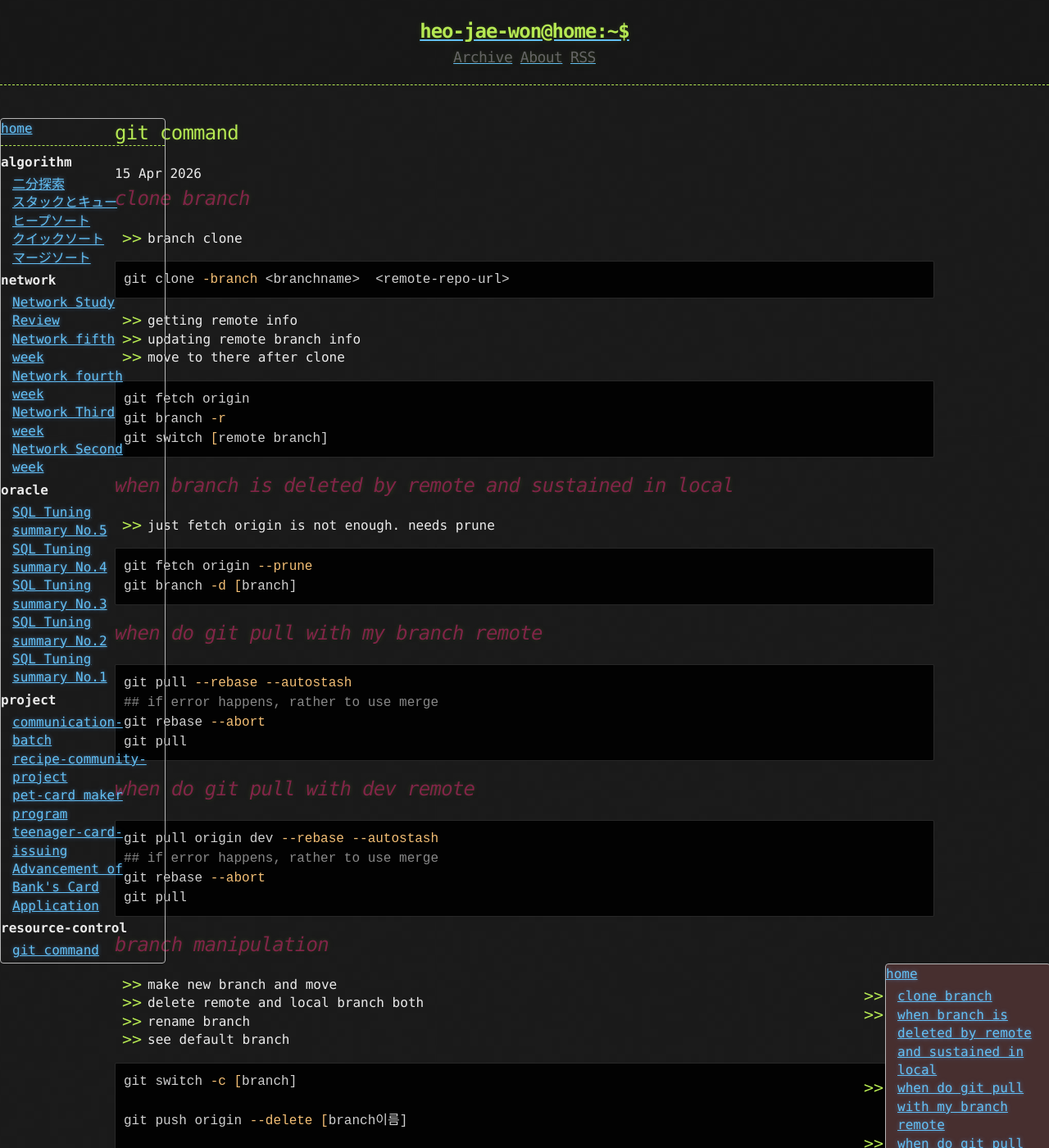
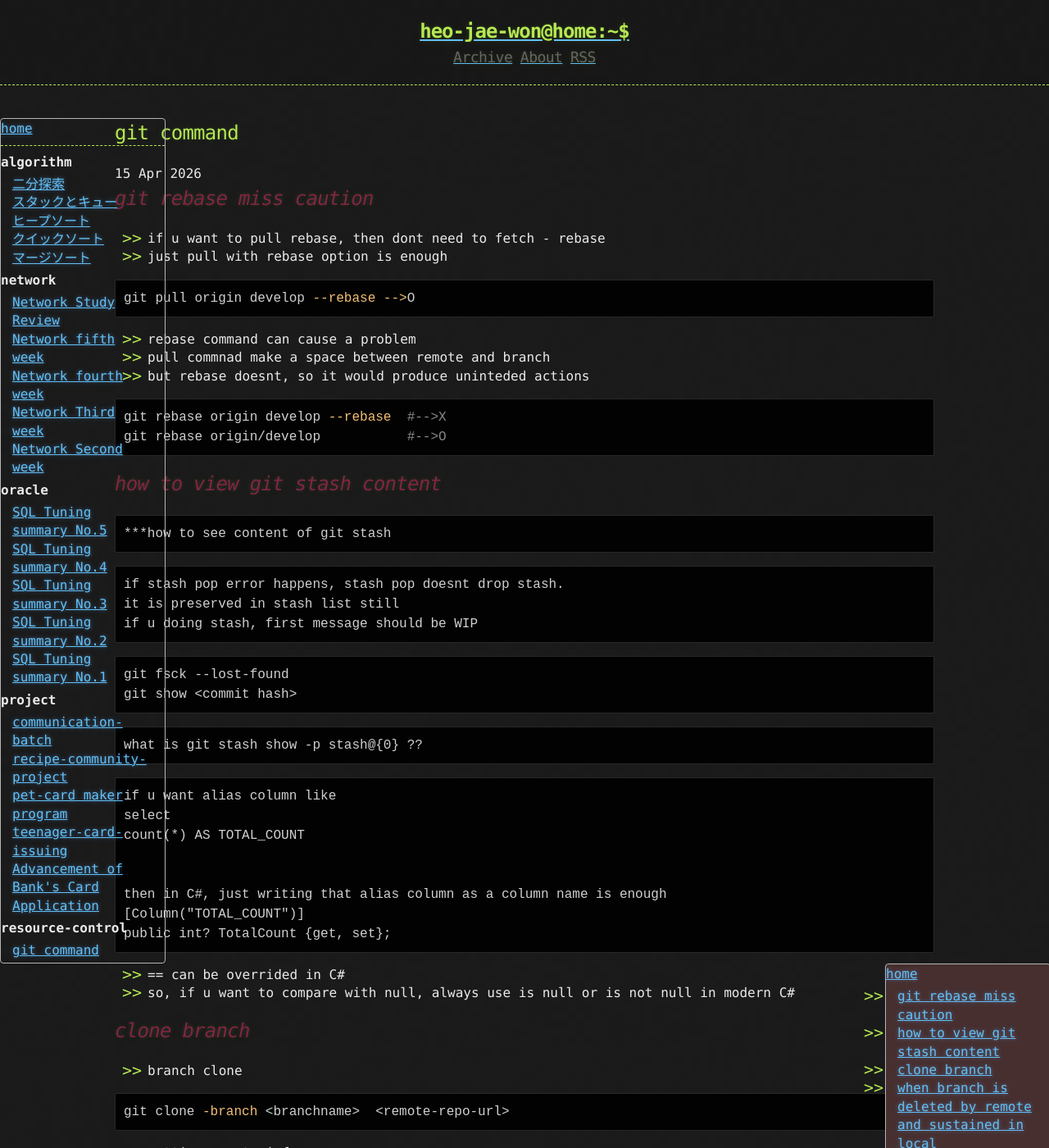
Before and after one commit to Heo-Jae-Won/Heo-Jae-Won.github.io, a Jekyll site: the page built from _posts/resource-control/2026-04-15-git-command-core.md, in a window 1280 px wide and 1400 px high. Shown: the whole window at 82% size. Built offline with Jekyll 4.4.1, drawn with Linux system fonts in a browser that asks for light colours.

Commit message:
add git command

````diff
--- a/_posts/resource-control/2026-04-15-git-command-core.md
+++ b/_posts/resource-control/2026-04-15-git-command-core.md
@@ -3,6 +3,68 @@ title: "git command"
 published: true
 categories: [resource-control]
 ---
+
+
+
+## <span style="color:#802548">_git rebase miss caution_</span>
+
+- if u want to pull rebase, then dont need to fetch - rebase
+- just pull with rebase option is enough
+
+```shell
+git pull origin develop --rebase -->O
+```
+
+- rebase command can cause a problem
+- pull commnad make a space between remote and branch
+- but rebase doesnt, so it would produce uninteded actions
+
+```shell
+git rebase origin develop --rebase  #-->X
+git rebase origin/develop           #-->O
+```
+
+
+## <span style="color:#802548">_how to view git stash content_</span>
+
+```
+***how to see content of git stash
+```
+
+```
+if stash pop error happens, stash pop doesnt drop stash.
+it is preserved in stash list still
+if u doing stash, first message should be WIP
+```
+
+```
+git fsck --lost-found
+git show <commit hash>
+```
+
+```
+what is git stash show -p stash@{0} ??
+```
+
+
+
+```
+if u want alias column like
+select
+count(*) AS TOTAL_COUNT
+
+
+then in C#, just writing that alias column as a column name is enough
+[Column("TOTAL_COUNT")]
+public int? TotalCount {get, set};
+```
+
+
+- == can be overrided in C#
+- so, if u want to compare with null, always use is null or is not null in modern C#
+
+
+
 
 ## <span style="color:#802548">_clone branch_</span>
 
````
